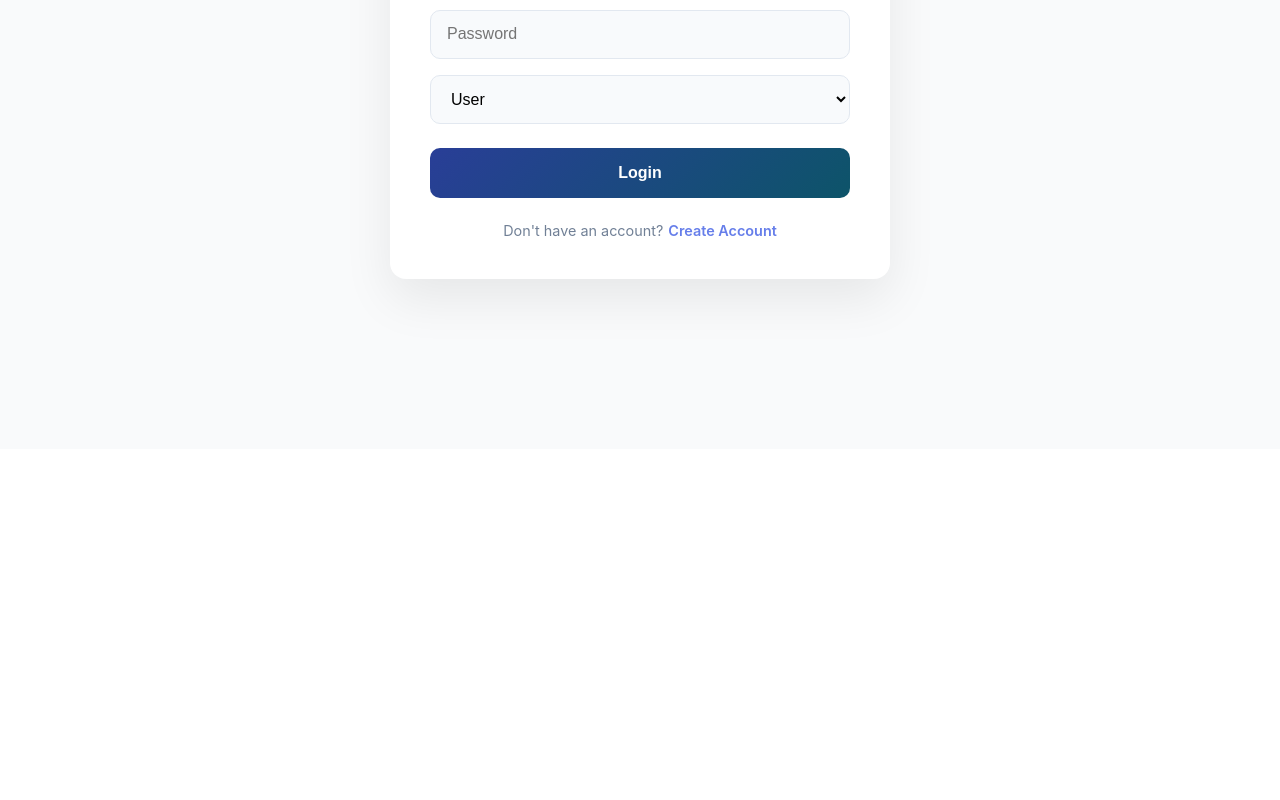
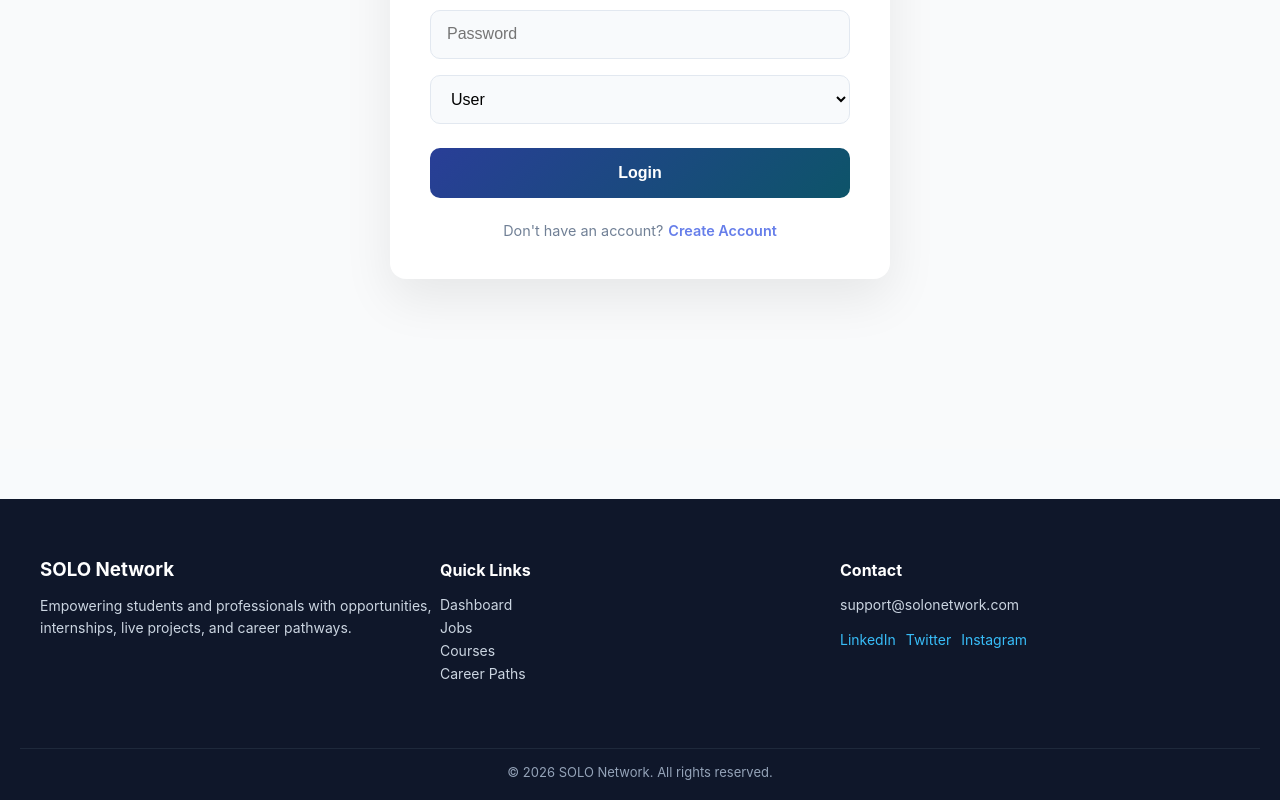
Before and after one commit to komalbendre/Project, a React (Create React App) app: page /login in a window 1280 px wide. Shown: the part 391-1191 px from the top of the page. Before the commit the page ends 840 px from the top, so only its background shows below. Built offline with nearby package versions, Linux system fonts and the light colour scheme.

Commit message:
updated appjs, footer, dashboard

```diff
--- a/src/App.js
+++ b/src/App.js
@@ -26,6 +26,7 @@ import Internships from "./pages/Internships";
 import CompanyInterviews from './pages/Company/CompanyInterviews';
 import ChatbotWidget from "./components/chatbot/ChatbotWidget";
 import CompanyNavbar from "./components/CompanyNavbar";
+import Footer from "./components/Footer";
 
 // FIX: single source of truth for navbar height — matches Navbar.js
 const NAVBAR_HEIGHT = 64;
@@ -151,6 +152,8 @@ function App() {
       {isAuthenticated && !isAdminRoute && !isCompanyRoute && (
         <ChatbotWidget />
       )}
+
+      <Footer />
     </div>
   );
 }
--- /dev/null
+++ b/src/components/Footer.js
@@ -0,0 +1,110 @@
+import React from "react";
+
+const Footer = () => {
+  const year = new Date().getFullYear();
+
+  return (
+    <footer style={styles.footer}>
+      <div style={styles.container}>
+
+        {/* Left Section */}
+        <div style={styles.section}>
+          <h3 style={styles.logo}>SOLO Network</h3>
+          <p style={styles.text}>
+            Empowering students and professionals with opportunities,
+            internships, live projects, and career pathways.
+          </p>
+        </div>
+
+        {/* Middle Section */}
+        <div style={styles.section}>
+          <h4 style={styles.heading}>Quick Links</h4>
+          <ul style={styles.list}>
+            <li><a href="/dashboard" style={styles.link}>Dashboard</a></li>
+            <li><a href="/jobs" style={styles.link}>Jobs</a></li>
+            <li><a href="/courses" style={styles.link}>Courses</a></li>
+            <li><a href="/career-paths" style={styles.link}>Career Paths</a></li>
+          </ul>
+        </div>
+
+        {/* Right Section */}
+        <div style={styles.section}>
+          <h4 style={styles.heading}>Contact</h4>
+          <p style={styles.text}>support@solonetwork.com</p>
+          <div style={styles.socialContainer}>
+            <a href="#" style={styles.social}>LinkedIn</a>
+            <a href="#" style={styles.social}>Twitter</a>
+            <a href="#" style={styles.social}>Instagram</a>
+          </div>
+        </div>
+      </div>
+
+      <div style={styles.bottom}>
+        © {year} SOLO Network. All rights reserved.
+      </div>
+    </footer>
+  );
+};
+
+const styles = {
+  footer: {
+    backgroundColor: "#0f172a",
+    color: "#ffffff",
+    padding: "40px 20px 20px",
+    marginTop: "50px",
+  },
+  container: {
+    display: "flex",
+    flexWrap: "wrap",
+    justifyContent: "space-between",
+    maxWidth: "1200px",
+    margin: "auto",
+  },
+  section: {
+    flex: "1",
+    minWidth: "250px",
+    marginBottom: "20px",
+  },
+  logo: {
+    marginBottom: "10px",
+  },
+  heading: {
+    marginBottom: "10px",
+  },
+  text: {
+    fontSize: "14px",
+    lineHeight: "1.6",
+    color: "#cbd5e1",
+  },
+  list: {
+    listStyle: "none",
+    padding: 0,
+  },
+  link: {
+    textDecoration: "none",
+    color: "#cbd5e1",
+    fontSize: "14px",
+    display: "block",
+    marginBottom: "6px",
+  },
+  socialContainer: {
+    marginTop: "10px",
+    display: "flex",
+    gap: "10px",
+  },
+  social: {
+    textDecoration: "none",
+    color: "#38bdf8",
+    fontSize: "14px",
+  },
+  bottom: {
+    borderTop: "1px solid #1e293b",
+    marginTop: "30px",
+    paddingTop: "15px",
+    textAlign: "center",
+    fontSize: "13px",
+    color: "#94a3b8",
+  },
+};
+
+export default Footer;
--- a/src/pages/Dashboard.js
+++ b/src/pages/Dashboard.js
@@ -1328,13 +1328,13 @@ const Dashboard = () => {
               </div>
               <h2 style={styles.profileName}>{user?.name || "User"}</h2>
               <p style={styles.profileTitle}>{user?.role || "Professional"}</p>
-              <p style={styles.profileLocation}>
+              {/* <p style={styles.profileLocation}>
                 <svg width="16" height="16" viewBox="0 0 24 24" fill="none" stroke="currentColor" strokeWidth="2">
                   <path d="M21 10c0 7-9 13-9 13s-9-6-9-13a9 9 0 0 1 18 0z" />
                   <circle cx="12" cy="10" r="3" />
                 </svg>
                 {user?.location}
-              </p>
+              </p> */}
             </div>
           </div>
 
```
